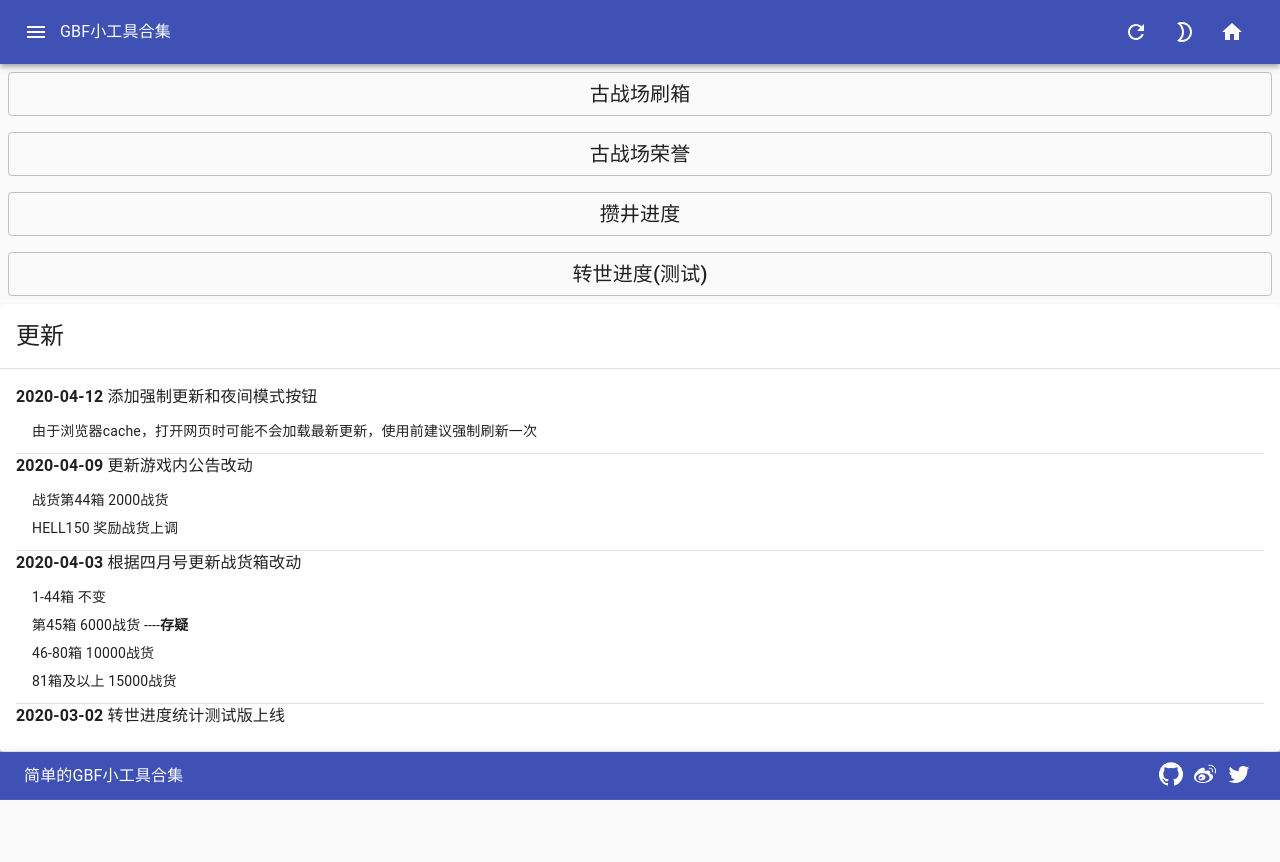
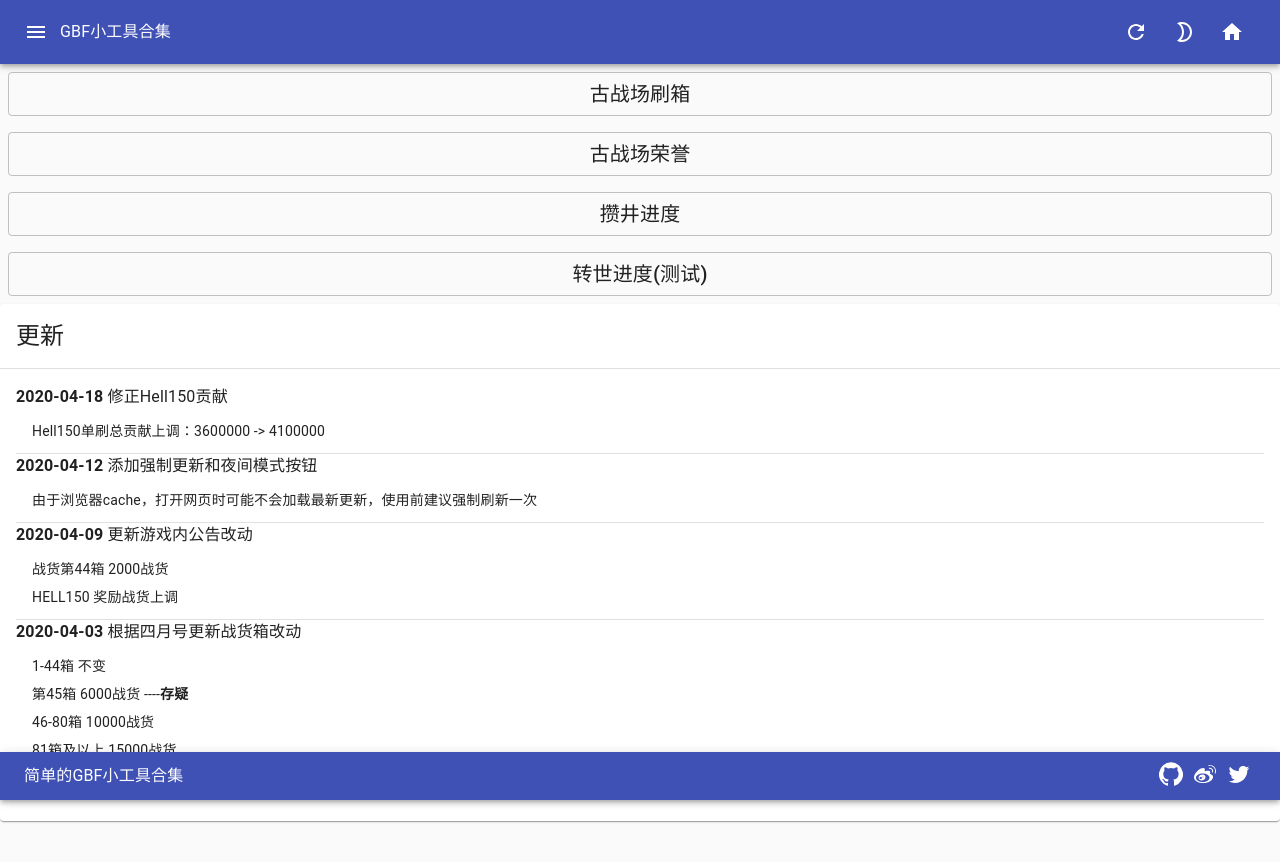
Before and after one commit to niccolozy/gbf-tools, a React (Create React App) app: page / in a window 1280 px wide. Shown: the top 862 px of the page. Before the commit the page ends 800 px from the top, so only its background shows below. Built offline with nearby package versions, Linux system fonts and the light colour scheme.

Commit message:
Update new Hell 150 solo Honor

```diff
--- a/src/components/BoxCalculator/constants.js
+++ b/src/components/BoxCalculator/constants.js
@@ -52,7 +52,7 @@ export const mobInfo = {
     hostToken: 120,
     victoryToken: 85,
     mvpToken: 52,
-    soloHonor: 3600000,
+    soloHonor: 4100000,
     AP: 50,
     BP: 3,
     meat: 20
--- a/src/components/ToolList/index.js
+++ b/src/components/ToolList/index.js
@@ -39,6 +39,14 @@ export default function ToolList({ tools, onClick }) {
           <Divider />
           <CardContent>
             <Typography variant="body1">
+              <b>2020-04-18</b> 修正Hell150贡献{" "}
+            </Typography>
+            <List dense={true}>
+              <ListItem>Hell150单刷总贡献上调：3600000 -> 4100000</ListItem>
+            </List>
+            <Divider />
+
+            <Typography variant="body1">
               <b>2020-04-12</b> 添加强制更新和夜间模式按钮{" "}
             </Typography>
             <List dense={true}>
```
